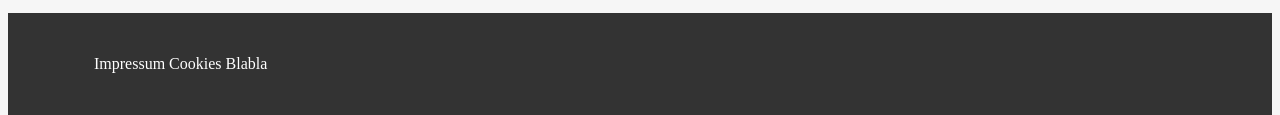
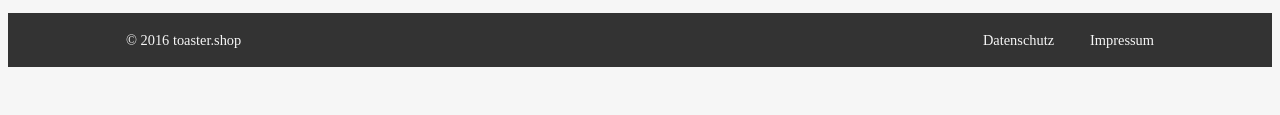
Before and after one commit to Purii/toaster.shop, a website: page src/index.html in a window 1280 px wide. Shown: the part 1330-1445 px from the top of the page. After the commit the page ends 1397 px from the top, so only its background shows below. Drawn offline with nearby package versions, Linux system fonts and the light colour scheme; files that its build step writes are made by us from their sources.

Commit message:
updated footer

```diff
--- a/src/css/style.css
+++ b/src/css/style.css
@@ -24,9 +24,32 @@ body {
 
 .theatre__upperstage {}
 
+.footercontainer {
+  background: var(--headerBackgroundColor);
+}
+
 .footer {
-  background: var(--headerBackgroundColor);
-  color: #FFF;
+  padding: 1rem 2.5rem;
+}
+
+.footer__link {
+  color: #F6F6F6;
+  text-decoration: none;
+  font-weight: 300;
+  font-size: 0.9rem;
+  display: inline-block;
+  margin: 0 1rem;
+}
+
+.footer__link:hover,
+.footer__link:active {
+  text-decoration: underline;
+}
+
+.footer__space {}
+
+.footer__space--side-right {
+  text-align: right;
 }
 
 .herocontainer {
--- a/src/partials/footer.html
+++ b/src/partials/footer.html
@@ -1,7 +1,11 @@
-<footer class="l__section footer">
-            <div class="l__section_inner section--add-padding">
-              Impressum
-              Cookies
-              Blabla
-            </div>
-          </footer>
+<footer class="l__section footercontainer">
+  <div class="l__section_inner l__grid footer">
+    <div class="l__grid_element footer__space">
+      <a href="#" class="footer__link">&copy; 2016 toaster.shop</a>
+    </div>
+    <div class="l__grid_element--size-wide footer__space--side-right">
+      <a href="#" class="footer__link">Datenschutz</a>
+      <a href="#" class="footer__link">Impressum</a>
+    </div>
+  </div>
+</footer>
```
